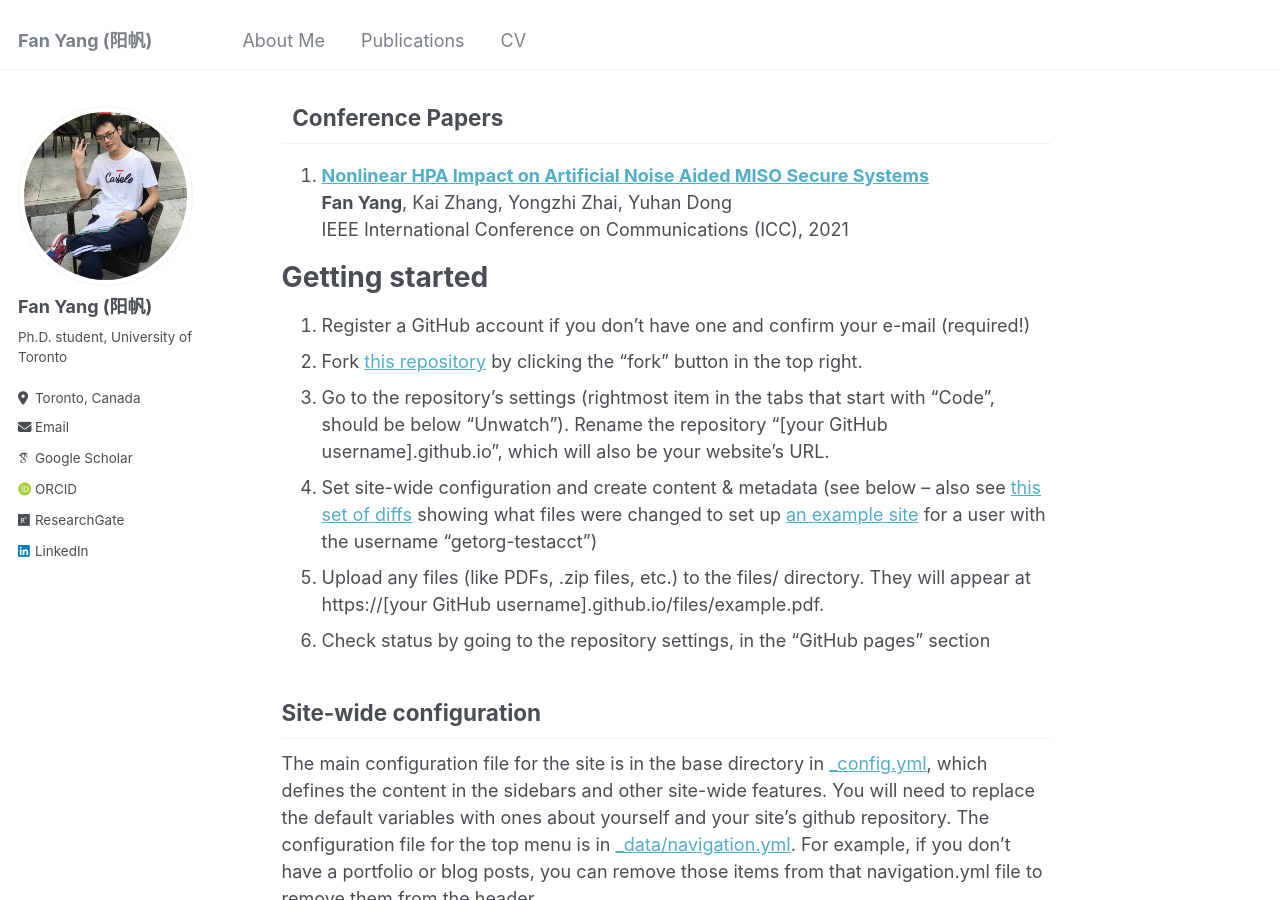
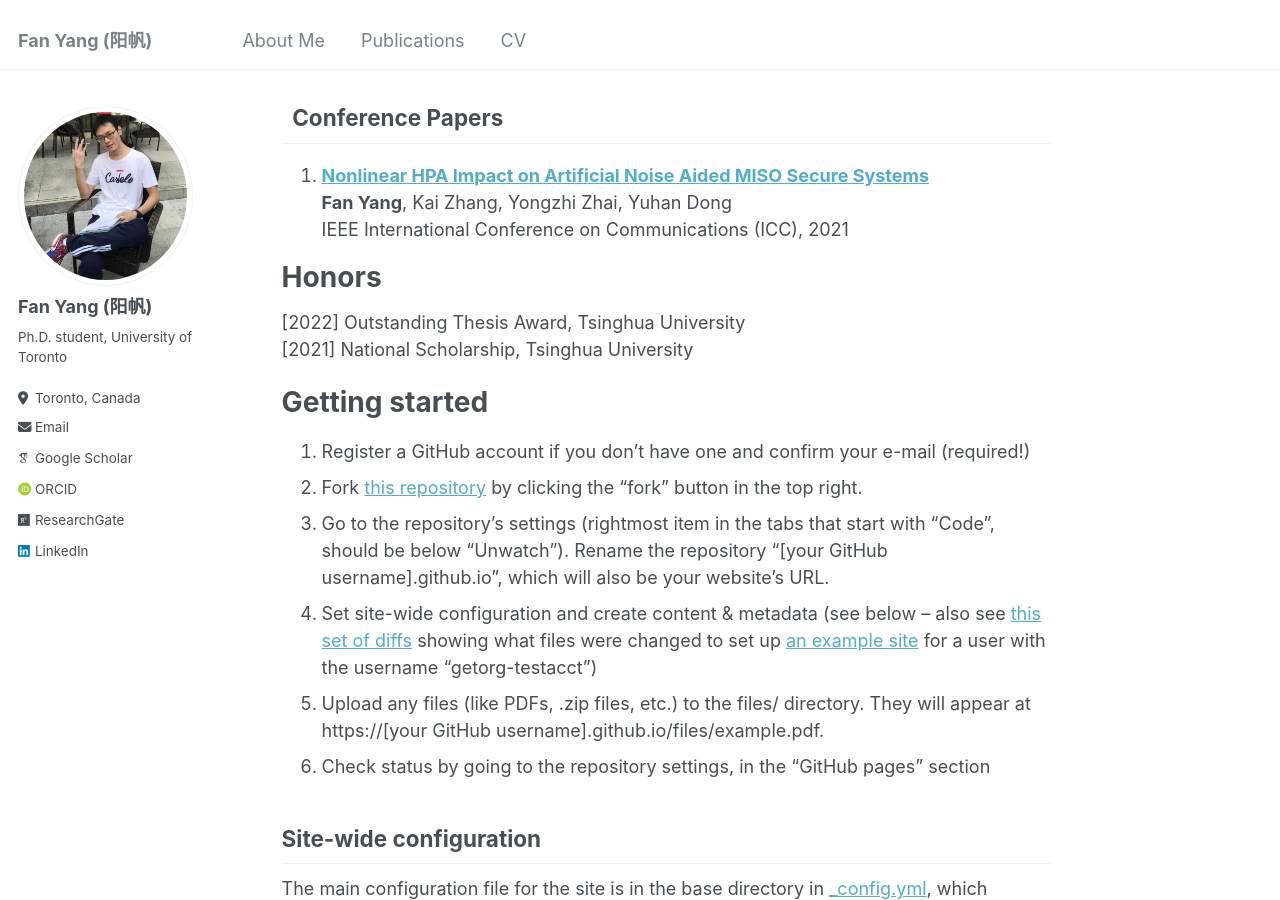
Before and after one commit to fanyang-uoft/fanyang-uoft.github.io, a Jekyll site: the page built from _pages/about.md, in a window 1280 px wide and 900 px high, scrolled down 843 px. Built offline with Jekyll 4.4.1, drawn with Linux system fonts in a browser that asks for light colours; some web fonts are replaced.

Commit message:
Update about.md

```diff
--- a/_pages/about.md
+++ b/_pages/about.md
@@ -39,6 +39,12 @@ Journal of Lightwave Technology (JLT), 2021
 **Fan Yang**, Kai Zhang, Yongzhi Zhai, Yuhan Dong
 IEEE International Conference on Communications (ICC), 2021
 
+
+<a id="honors"></a>Honors
+===========
+[2022] Outstanding Thesis Award, Tsinghua University
+[2021] National Scholarship, Tsinghua University
+
 Getting started
 ======
 1. Register a GitHub account if you don't have one and confirm your e-mail (required!)
```
